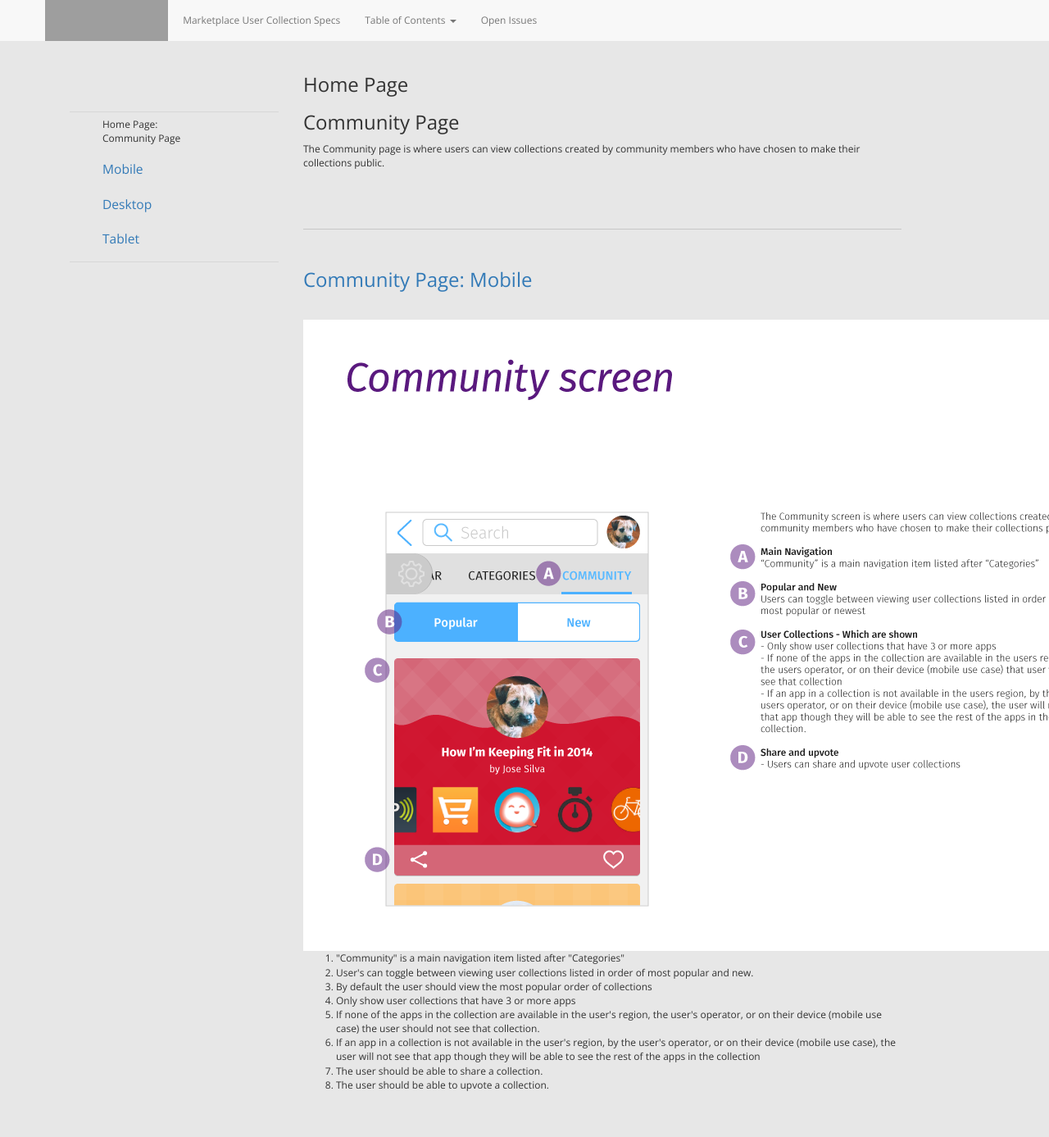
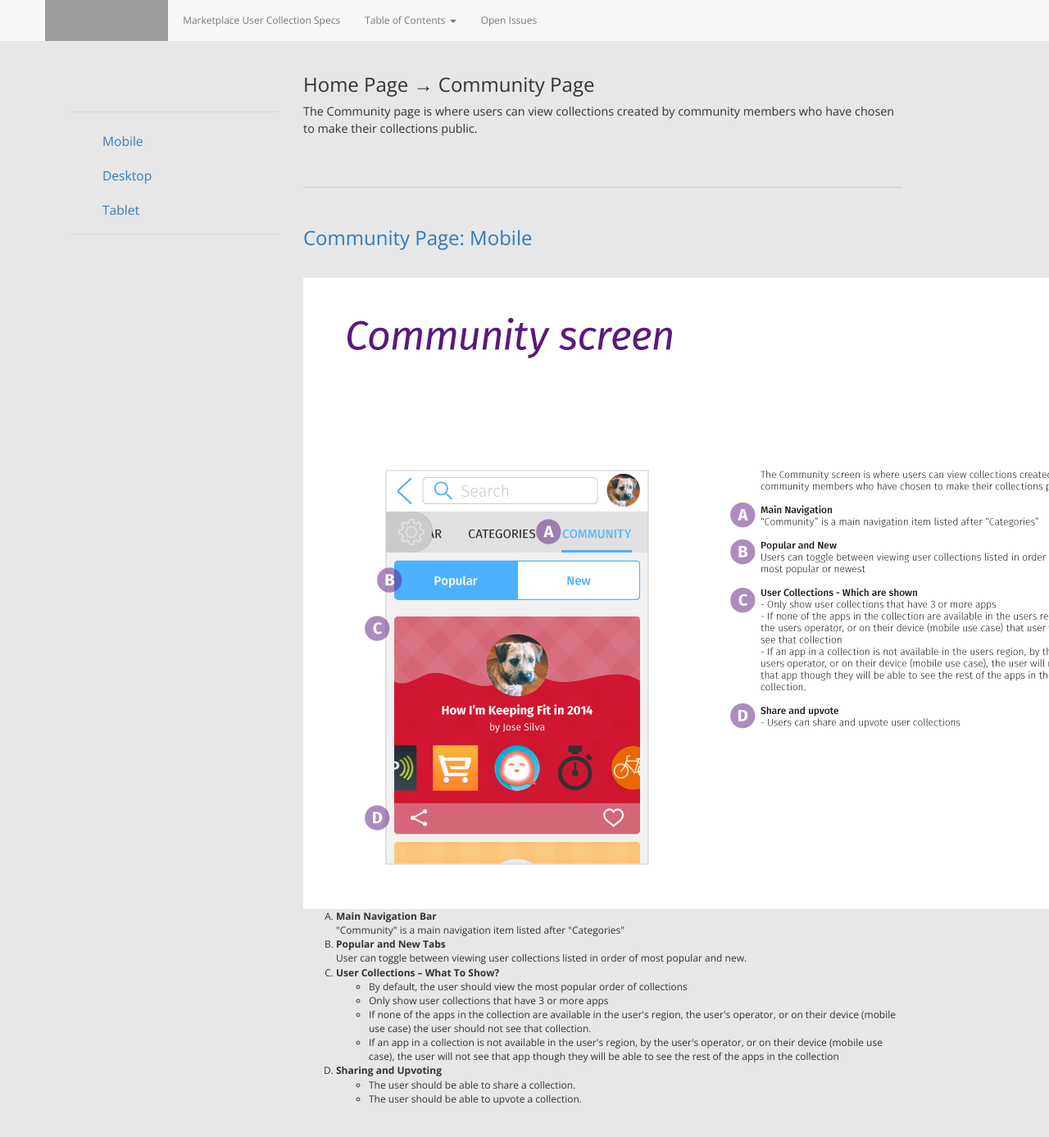
Before and after one commit to mhanratty/marketplaceux-usercollections, a Jekyll site: the page built from projectSpecsCommunityPage.html, in a window 1280 px wide and 1400 px high. Shown: the top 1387 px of the window at 82% size. Built offline with Jekyll 4.4.1, drawn with Linux system fonts in a browser that asks for light colours; nearby versions of some CDN libraries; grey boxes are pictures that could not be loaded.

Commit message:
Redesign list item

```diff
--- a/css/customStyles.css
+++ b/css/customStyles.css
@@ -5,7 +5,7 @@ h2{
 }
 
 h3.specItem{
-  margin: 3em 0px 1.5em;
+  margin: 2.5em 0px 1.5em;
   padding-top: 2em;
   border-top: 1px solid #c7c7c7;
 }
@@ -13,3 +13,7 @@ h3.specItem{
 h4{
   margin: 2em 0 1em;
 }
+
+ol.letters{
+  list-style-type: upper-alpha;
+}
--- a/projectSpecsCommunityPage.html
+++ b/projectSpecsCommunityPage.html
@@ -9,8 +9,6 @@ multisequence: six
 	<div class="col-sm-3 col-md-3 col-lg-3">
 
 		<ul class="secondaryMenu" data-spy="affix" data-offset-top="70" data-offset-bottom="200">
-			<li>Home Page:</li>
-			<li>Community Page</li>
 			<li>&emsp;<a href="#communityscreenmobile">Mobile</a></li>
 			<li>&emsp;<a href="#communityscreendesktop">Desktop</a></li>
 			<li>&emsp;<a href="#communityscreentablet">Tablet</a></li>
@@ -18,24 +16,33 @@ multisequence: six
 	</div>
 	<div class="col-sm-9 col-md-9 col-lg-8">
 
-		<h2>Home Page</h2>
-		<h3>Community Page</h3>
+		<h2>Home Page &rarr; Community Page</h2>
 
-		<p>The Community page is where users can view collections created by community members who have chosen to make their collections public.</p>
+		<p class="longText">The Community page is where users can view collections created by community members who have chosen to make their collections public.</p>
 
 		<h3 class="specItem"><a name="communityscreenmobile">Community Page: Mobile</a></h3>
 
 	  <img src="http://mhanratty.github.io/marketplaceux-usercollections/img/usercollections_communityscreen.png" alt="Community screen: mobile"/>
 
     <ol class="longText letters">
-      <li>"Community" is a main navigation item listed after "Categories"</li>
-      <li>User's can toggle between viewing user collections listed in order of most popular and new.</li>
-      <li>By default the user should view the most popular order of collections</li>
-      <li>Only show user collections that have 3 or more apps</li>
-      <li>If none of the apps in the collection are available in the user's region, the user's operator, or on their device (mobile use case) the user should not see that collection.</li>
-      <li>If an app in a collection is not available in the user's region, by the user's operator, or on their device (mobile use case), the user will not see that app though they will be able to see the rest of the apps in the collection</li>
-      <li>The user should be able to share a collection.</li>
-      <li>The user should be able to upvote a collection.</li>
+      <li><strong>Main Navigation Bar</strong><br/>
+      "Community" is a main navigation item listed after "Categories"</li>
+      <li><strong>Popular and New Tabs</strong><br/>
+      User can toggle between viewing user collections listed in order of most popular and new.</li>
+      <li><strong>User Collections – What To Show?</strong><br/>
+        <ul>
+          <li>By default, the user should view the most popular order of collections</li>
+          <li>Only show user collections that have 3 or more apps</li>
+          <li>If none of the apps in the collection are available in the user's region, the user's operator, or on their device (mobile use case) the user should not see that collection.</li>
+          <li>If an app in a collection is not available in the user's region, by the user's operator, or on their device (mobile use case), the user will not see that app though they will be able to see the rest of the apps in the collection</li>
+        </ul>
+      </li>
+      <li><strong>Sharing and Upvoting</strong><br/>
+        <ul>
+          <li>The user should be able to share a collection.</li>
+          <li>The user should be able to upvote a collection.</li>
+        </ul>
+      </li>
     </ol>
 
 		<h3 class="specItem"><a name="communityscreendesktop">Community Page: Desktop</a></h3>
```
